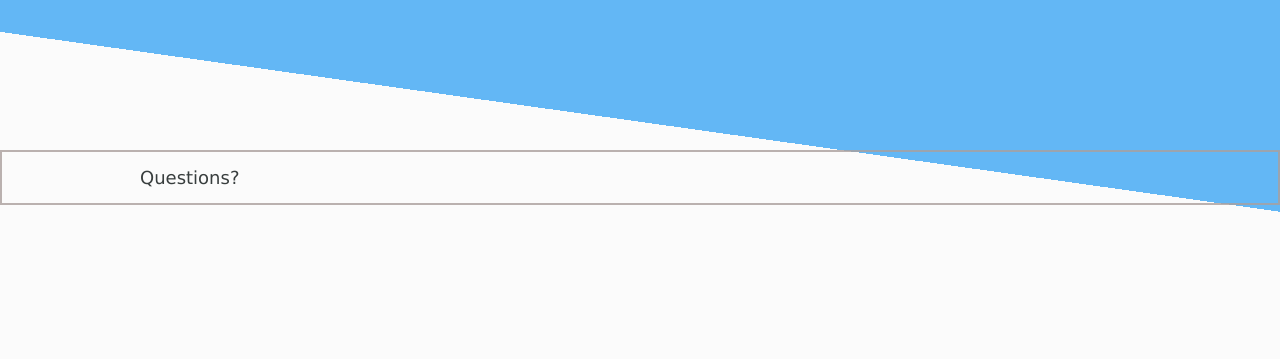
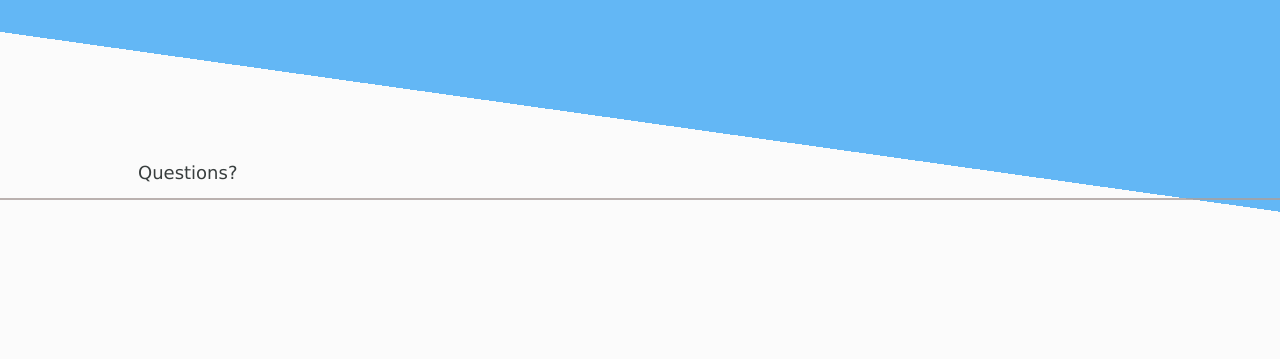
Before and after one commit to smirfnova/debate_public, a React (Create React App) app: page /#/ in a window 1280 px wide. Shown: the part 435-794 px from the top of the page. Built offline with nearby package versions, Linux system fonts and the light colour scheme; no server answers.

Commit message:
ui improve

```diff
--- a/src/components/Advanced.css
+++ b/src/components/Advanced.css
@@ -34,7 +34,7 @@ p {
     }
 
   .Collapsible {
-    border: 2px solid #AB9F9D;
+    border-bottom: 2px solid #AB9F9D;
     background-color: transparent;
     padding: 15px;
     opacity: .8;
--- a/src/components/Advanced.js
+++ b/src/components/Advanced.js
@@ -182,9 +182,10 @@ export default function About() {
                     *Note that filters applied act as a union relationship, as opposed to intersectional. For example, if Health and Energy topic filter is applied, topics will
                     be randomly from topics that are either Health related or Energy related, as opposed to being Health AND energy related.
                 </p>
-              </div>
 
-          </Collapsible>
+                </div>
+
+           </Collapsible>
       <div className = "center">
         <button className = "button" onClick = {handleClick}> Click here to get a topic</button>
 
--- a/src/components/Topic.css
+++ b/src/components/Topic.css
@@ -14,14 +14,14 @@
     display: flex;
     margin-right: 40px;
     margin-left: 25px;
-    padding-bottom: 50px;
     padding-top: 30px;
 }
 
 .cont {
-    position: fixed;
-    bottom: 20vh;
+    bottom: 100px;
+    padding-top: 200px;
     margin-top: 30vh;
+    padding-bottom:200px;
     font-family:  'Lucida Sans Unicode', 'Lucida Grande', 'Lucida Sans', 'Arial', 'sans-serif';
 
 
@@ -31,4 +31,5 @@
     margin-right: 20vh;
     margin-left: 20vh;
     font-size: 15px;
+
 }
--- a/src/components/Topic.js
+++ b/src/components/Topic.js
@@ -56,8 +56,9 @@ export default function Topic() {
             Want to have more options in selecting topics? Such as choosing topic areas and number of topics?
             Go to menu and choose the Advanced Topic Selector.
             <br/>
+            </div>
 
-            </div>
+
             </Collapsible>
 
 
```
Also changed, not shown: 1 other file (tests, documents, lock files or other folders).
